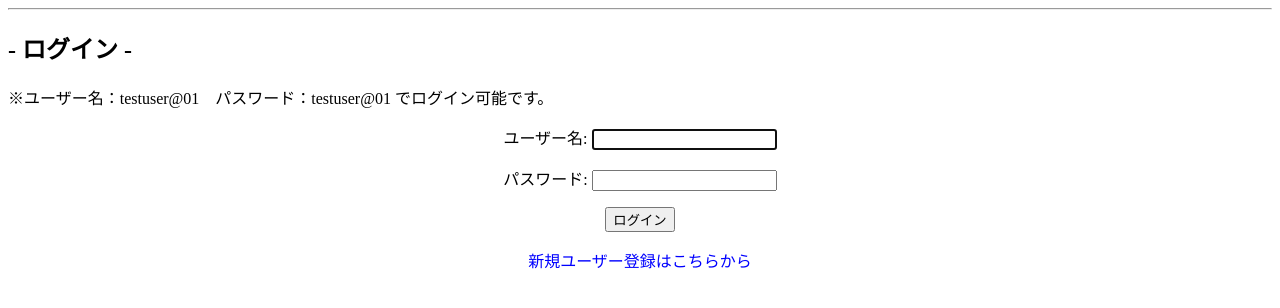
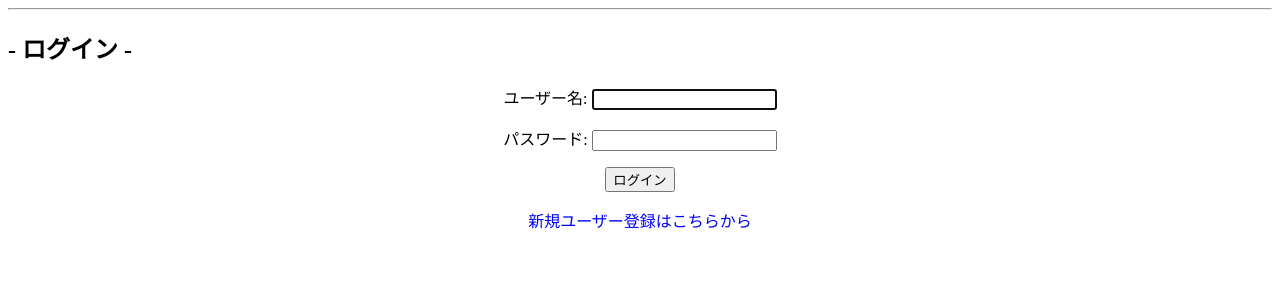
Before and after one commit to Johney0319/ec_site, a Django app: page /login/ in a window 1280 px wide. Shown: the part 97-405 px from the top of the page. Run offline with Django 3.2, Linux system fonts and the light colour scheme.

Commit message:
ログイン画面表示内容一部改修

```diff
--- a/ec/templates/registration/login.html
+++ b/ec/templates/registration/login.html
@@ -10,7 +10,6 @@
 </head>
 <body>
 <h2>- ログイン -</h2>
-<p>※ユーザー名：testuser@01　パスワード：testuser@01 でログイン可能です。</p>
 <div class="login_form">
     <form method="post" enctype="multipart/form-data">
         {% csrf_token %}
```
